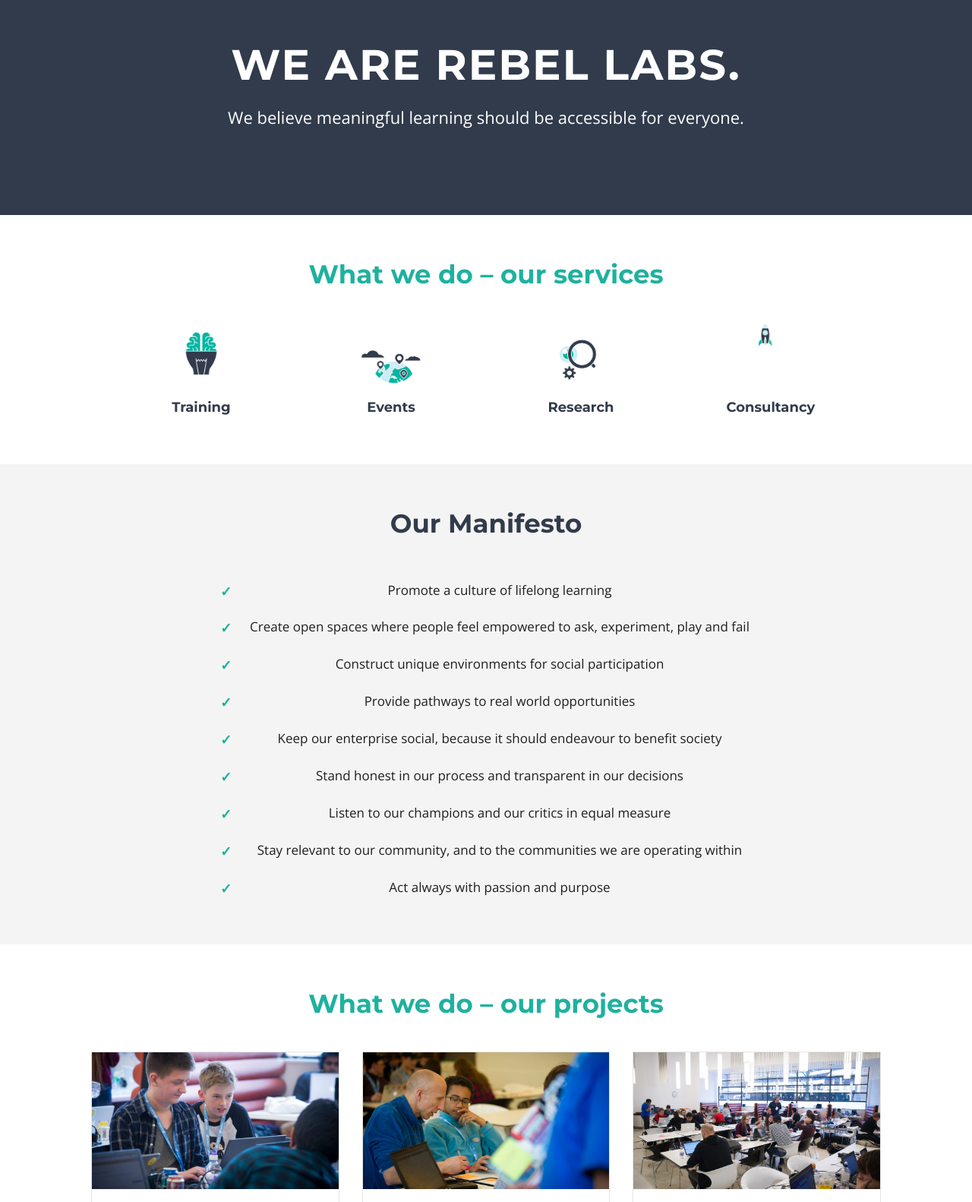
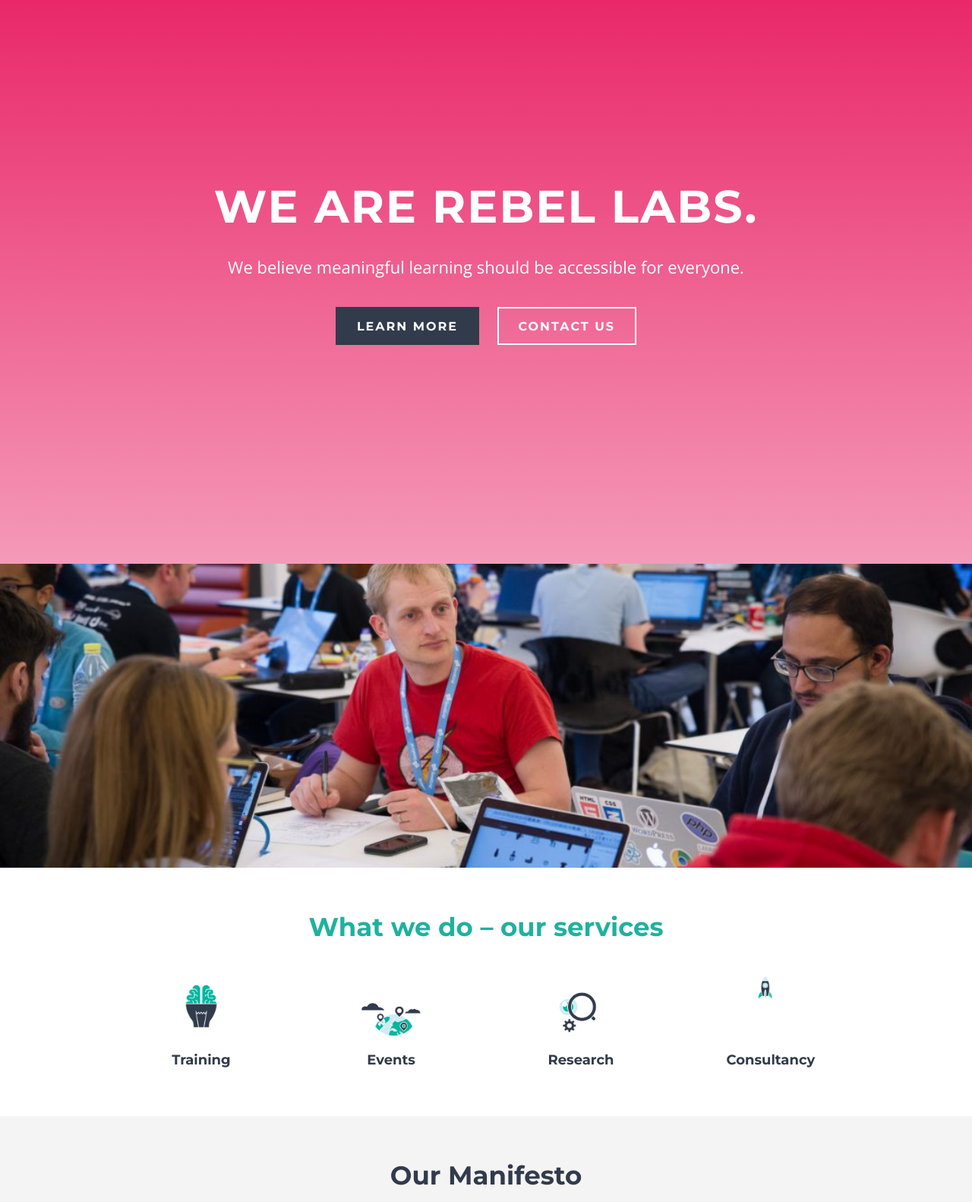
Before and after one commit to NatHigginbottom/RebelLabs, a plain HTML site: page index.html in a window 1280 px wide. Shown: the part 140-1722 px from the top of the page at 76% size. Drawn offline with nearby package versions, Linux system fonts and the light colour scheme.

Commit message:
Add images, hero, and css updates

```diff
--- a/assets/css/clean.css
+++ b/assets/css/clean.css
@@ -8,6 +8,7 @@
 	--blue: #2ea3f2;
 	--navy: #313b4b;
 	--dark: #1f1f1f;
+	--pink: #e81f63;
 	--max-width: 1080px;
 	--font-heading: 'Montserrat', Helvetica, Arial, sans-serif;
 	--font-body: 'Open Sans', Helvetica, Arial, sans-serif;
@@ -115,15 +116,24 @@
 
 .hero {
 	position: relative;
-	background: var(--navy);
+	min-height: 100vh;
+	display: flex;
+	align-items: center;
+	justify-content: center;
+	background-image: linear-gradient(180deg, var(--pink) 0%, rgba(232, 31, 99, 0.45) 100%);
 	color: #fff;
 	text-align: center;
 	padding: 110px 20px;
 }
 
+.hero .hero-inner {
+	max-width: 800px;
+	margin: 0 auto;
+}
+
 .hero h1 {
-	font-size: 56px;
-	line-height: 1.2;
+	font-size: 60px;
+	line-height: 1.4;
 	margin-bottom: 0.3em;
 	letter-spacing: 2px;
 }
@@ -132,20 +142,73 @@
 	display: block;
 	font-size: 22px;
 	max-width: 700px;
-	margin: 0 auto;
+	margin: 0 auto 1.5em;
 	font-family: var(--font-body);
 	font-weight: 300;
+	line-height: 1.8;
+}
+
+.hero .hero-buttons {
+	margin-top: 20px;
+}
+
+.hero .hero-buttons a {
+	display: inline-block;
+	margin: 0 10px;
+	padding: 0.6em 1.6em;
+	font-family: var(--font-heading);
+	font-weight: 700;
+	font-size: 16px;
+	letter-spacing: 2px;
+	text-transform: uppercase;
+	text-decoration: none;
+	border: 2px solid;
+	transition: all 0.2s ease;
+}
+
+.hero .hero-buttons a.btn-primary {
+	border-color: var(--navy);
+	background: var(--navy);
+	color: #fff;
+}
+
+.hero .hero-buttons a.btn-secondary {
+	border-color: #fff;
+	background: transparent;
+	color: #fff;
+}
+
+.hero .hero-buttons a:hover {
+	background: #fff;
+	border-color: #fff;
+	color: var(--teal);
+}
+
+/* --- Large image band -------------------------------------------------------- */
+
+.image-band {
+	width: 100%;
+	height: 50vh;
+	min-height: 320px;
+	max-height: 600px;
+	object-fit: cover;
 }
 
 @media (max-width: 767px) {
 	.hero {
+		min-height: 70vh;
 		padding: 60px 20px;
 	}
 	.hero h1 {
-		font-size: 32px;
+		font-size: 34px;
 	}
 	.hero .subhead {
 		font-size: 18px;
+	}
+	.hero .hero-buttons a {
+		display: block;
+		margin: 10px auto;
+		max-width: 220px;
 	}
 }
 
@@ -270,7 +333,7 @@
 
 .project-card img {
 	width: 100%;
-	height: 180px;
+	height: 280px;
 	object-fit: cover;
 }
 
@@ -301,6 +364,21 @@
 
 /* --- Testimonials ------------------------------------------------------------ */
 
+.testimonials-section {
+	background-image: url('../images/2017/10/team-clients.png');
+	background-repeat: no-repeat;
+	background-position: center top;
+	background-size: contain;
+	padding-top: 280px;
+}
+
+@media (max-width: 767px) {
+	.testimonials-section {
+		background-size: cover;
+		padding-top: 120px;
+	}
+}
+
 .testimonial-grid {
 	display: flex;
 	flex-wrap: wrap;
@@ -316,6 +394,17 @@
 	background: #fff;
 	padding: 30px;
 	border-left: 4px solid var(--teal);
+	display: flex;
+	gap: 20px;
+	align-items: flex-start;
+}
+
+.testimonial img.portrait {
+	width: 64px;
+	height: 64px;
+	border-radius: 50%;
+	object-fit: cover;
+	flex-shrink: 0;
 }
 
 .testimonial blockquote {
--- a/index.html
+++ b/index.html
@@ -26,11 +26,19 @@
 </header>
 
 <section class="hero">
+	<div class="hero-inner">
 		<h1>WE ARE REBEL LABS.</h1>
 		<span class="subhead">We believe meaningful learning should be accessible for everyone.</span>
+		<div class="hero-buttons">
+			<a class="btn-primary" href="#services">Learn More</a>
+			<a class="btn-secondary" href="#contact">Contact Us</a>
+		</div>
+	</div>
 </section>
 
-<section class="section-light">
+<img class="image-band" src="assets/images/2017/10/25609465613_969544eef3_o-1080x719.jpg" alt="">
+
+<section class="section-light" id="services">
 	<div class="container text-center">
 		<h2 class="section-title">What we do &ndash; our services</h2>
 	</div>
@@ -77,7 +85,7 @@
 	</div>
 	<div class="project-grid">
 		<div class="project-card">
-			<a href="http://www.rebelmakers.co.uk/" target="_blank" rel="noopener"><img src="assets/images/2017/10/26119514012_f007957cc8_o-1024x682.jpg" alt="Rebel Makers"></a>
+			<a href="http://www.rebelmakers.co.uk/" target="_blank" rel="noopener"><img src="assets/images/2017/10/26119514012_f007957cc8_o-1080x719.jpg" alt="Rebel Makers"></a>
 			<div class="project-body">
 				<h4>Rebel Makers</h4>
 				<p>A network of peer-to-peer making clubs for everyone who is interested in technology &ndash; regardless of age or ability. At our monthly Clubs, Rebels get together to share existing knowledge and learn new skills in a fun, safe and collaborative environment. We also run Rebel Makers Camp &ndash; an annual celebration of digital making for everyone.</p>
@@ -85,7 +93,7 @@
 			</div>
 		</div>
 		<div class="project-card">
-			<a href="http://ukgovhack.comutiny.co.uk/" target="_blank" rel="noopener"><img src="assets/images/2017/10/25607306504_a85b6b418d_o-1024x682.jpg" alt="UKGovHack"></a>
+			<a href="http://ukgovhack.comutiny.co.uk/" target="_blank" rel="noopener"><img src="assets/images/2017/10/25607306504_a85b6b418d_o-1080x675.jpg" alt="UKGovHack"></a>
 			<div class="project-body">
 				<h4>UKGovHack</h4>
 				<p>UKGovHack is an annual event bringing together technologists and public sector enthusiasts. It is a two day hackathon with a simultaneous conference stream for those wanting to gain more knowledge. The aim is to strengthen and diversify the civic tech community.</p>
@@ -93,7 +101,7 @@
 			</div>
 		</div>
 		<div class="project-card">
-			<a href="http://accountabilityhack.comutiny.co.uk/" target="_blank" rel="noopener"><img src="assets/images/2017/10/26212120455_3b1ff3279c_o-1024x682.jpg" alt="Accountability Hack"></a>
+			<a href="http://accountabilityhack.comutiny.co.uk/" target="_blank" rel="noopener"><img src="assets/images/2017/10/26212120455_3b1ff3279c_o-1080x675.jpg" alt="Accountability Hack"></a>
 			<div class="project-body">
 				<h4>Accountability Hack</h4>
 				<p>Accountability Hack is your chance to impact the democratic process through technology. It is a series of lunchtime discussions culminating in a two day hackathon for the UK Civic Tech community with workshops for those wanting to learn more. Now in it&rsquo;s sixth year, the aim is to create applications using open government data to hold our elected to account.</p>
@@ -101,7 +109,7 @@
 			</div>
 		</div>
 		<div class="project-card">
-			<a href="http://www.hacktheeconomy.co.uk/" target="_blank" rel="noopener"><img src="assets/images/2017/10/HTE-1-of-1-1024x683.jpg" alt="Hack The Economy"></a>
+			<a href="http://www.hacktheeconomy.co.uk/" target="_blank" rel="noopener"><img src="assets/images/2017/10/HTE-1-of-1-1080x675.jpg" alt="Hack The Economy"></a>
 			<div class="project-body">
 				<h4>Hack The Economy</h4>
 				<p>Hack the Economy is a joint production of the <a href="https://www.bankofengland.co.uk/" target="_blank" rel="noopener">Bank of England</a> (BoE), the <a href="https://www.nao.org.uk/" target="_blank" rel="noopener">National Audit Office</a> (NAO) and the <a href="https://www.ons.gov.uk/" target="_blank" rel="noopener">Office for National Statistics</a> (ONS). We bring together the best data analysts/scientists of three national organisations to spend a day digging into the data to tell us something that we do not know already.</p>
@@ -109,7 +117,7 @@
 			</div>
 		</div>
 		<div class="project-card">
-			<a href="http://fofo.comutiny.co.uk/" target="_blank" rel="noopener"><img src="assets/images/2017/10/26212120455_3b1ff3279c_o-1024x682.jpg" alt="Hack Your FOFO"></a>
+			<a href="http://fofo.comutiny.co.uk/" target="_blank" rel="noopener"><img src="assets/images/2017/10/26212120455_3b1ff3279c_o-1080x675.jpg" alt="Hack Your FOFO"></a>
 			<div class="project-body">
 				<h4>Hack Your FOFO</h4>
 				<p>Today we live in a world where there is more health advice and information available to us than ever before. Yet despite this, the NHS still spends &pound;11 billion annually on managing ill health caused by lifestyle choices, with &pound;150 million spent on late diagnoses of cancer alone. We want to bring together some of the best coders, makers, developers and designers to delve into this newly captured open-data, to come up with mobile/app/tech solutions which encourage people to engage with their health and tackle their FOFO.</p>
@@ -117,7 +125,7 @@
 			</div>
 		</div>
 		<div class="project-card">
-			<a href="http://bmagremixed.co.uk/" target="_blank" rel="noopener"><img src="assets/images/2017/10/BMAGRMXD-7-of-21-1024x683.jpg" alt="BMAG: RMXD"></a>
+			<a href="http://bmagremixed.co.uk/" target="_blank" rel="noopener"><img src="assets/images/2017/10/BMAGRMXD-7-of-21-1080x720.jpg" alt="BMAG: RMXD"></a>
 			<div class="project-body">
 				<h4>BMAG: RMXD</h4>
 				<p>This is a digital content production and archive hackathon project funded by the Arts Council England as part of BMAG&rsquo;s plan to release an image and sound archive for use by others. We are working to &lsquo;hack&rsquo; the contents through spoken word, writing and technology responses over a short period of time.</p>
@@ -127,25 +135,31 @@
 	</div>
 </section>
 
-<section class="section-grey">
+<section class="section-grey testimonials-section">
 	<div class="container">
 		<h2 class="section-title">Client Testimonials</h2>
 		<div class="testimonial-grid">
 			<div class="testimonial">
+				<img class="portrait" src="assets/images/2017/10/johanna-300x300.jpg" alt="Johanna Hutchinson">
+				<div>
 					<blockquote>&ldquo;The process of working with Julia and her team has been really energising. It&rsquo;s been really inspirational just looking at the number of apps developed, and the creativity which has gone into them. It has been a great experience for us.&rdquo;</blockquote>
 					<cite>Johanna Hutchinson</cite>
 					<span class="role">FEG7 Project Manager, Business, Innovation &amp; Skills</span>
 				</div>
+			</div>
 			<div class="testimonial">
+				<img class="portrait" src="assets/images/2017/10/tracey--300x300.jpg" alt="Tracy Green">
+				<div>
 					<blockquote>&ldquo;A massive thank you to the amazing Rebel Labs team. You guys are brilliant at this stuff and really raised the bar on last year &ndash; what a professional, polished event and so much fun. Thank you all for not only delivering over and above but putting all your passion into it and really exceeding our expectations.&rdquo;</blockquote>
 					<cite>Tracy Green</cite>
 					<span class="role">Head of Strategy, Parliamentary Digital Service</span>
 				</div>
 			</div>
 		</div>
+	</div>
 </section>
 
-<section class="section-navy">
+<section class="section-navy" id="contact">
 	<div class="container">
 		<h2 class="section-title">Get in touch</h2>
 		<div class="contact-details">
```
Also changed, not shown: assets/images/2017/10/25607306504_a85b6b418d_o-1080x675.jpg (added), assets/images/2017/10/25609465613_969544eef3_o-1080x719.jpg (added), assets/images/2017/10/26119514012_f007957cc8_o-1080x719.jpg (added), assets/images/2017/10/26212120455_3b1ff3279c_o-1080x675.jpg (added), assets/images/2017/10/BMAGRMXD-7-of-21-1080x720.jpg (added), assets/images/2017/10/HTE-1-of-1-1080x675.jpg (added), assets/images/2017/10/johanna-300x300.jpg (added), assets/images/2017/10/team-clients.png (added), assets/images/2017/10/tracey--300x300.jpg (added), 2 other files. Lines whose indentation alone changed are shown as unchanged.
